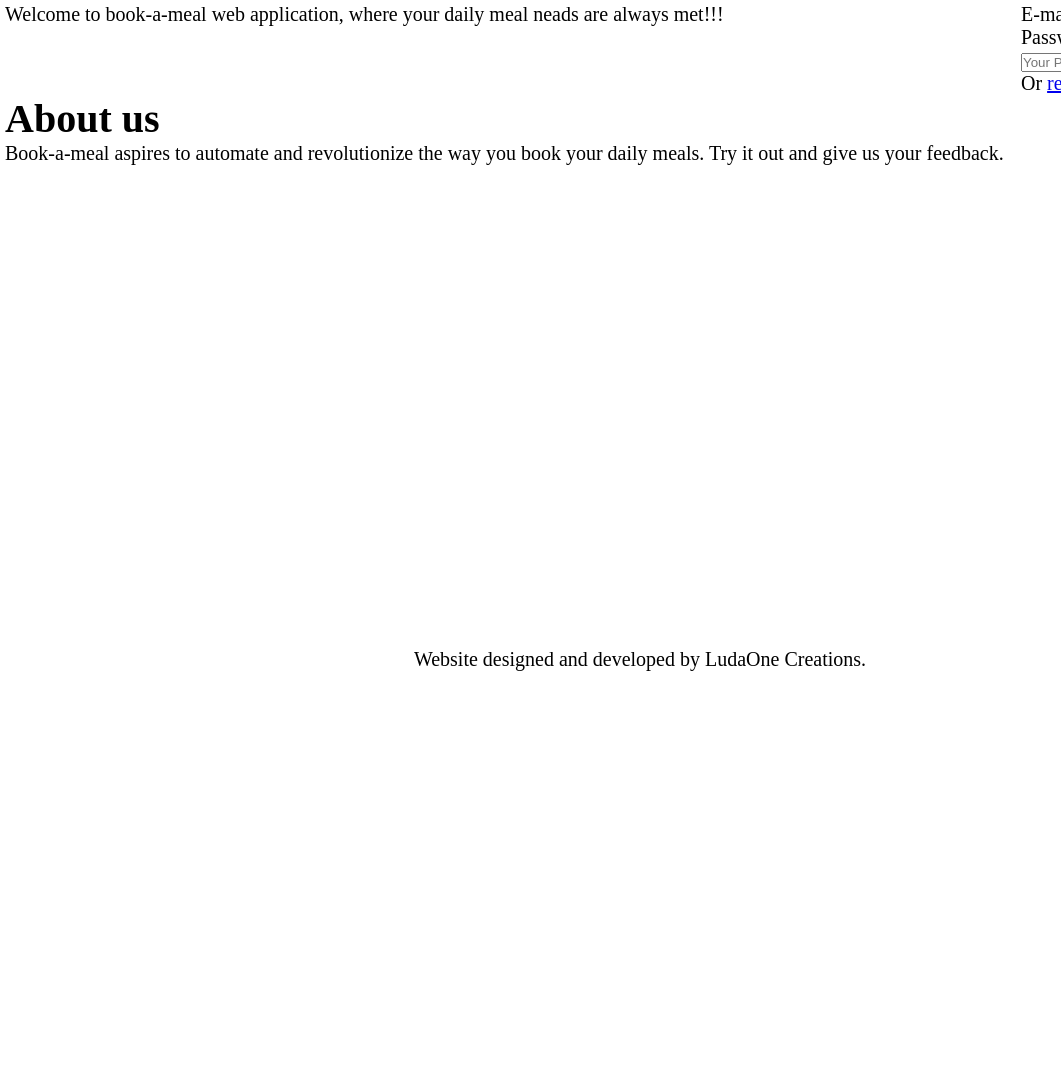
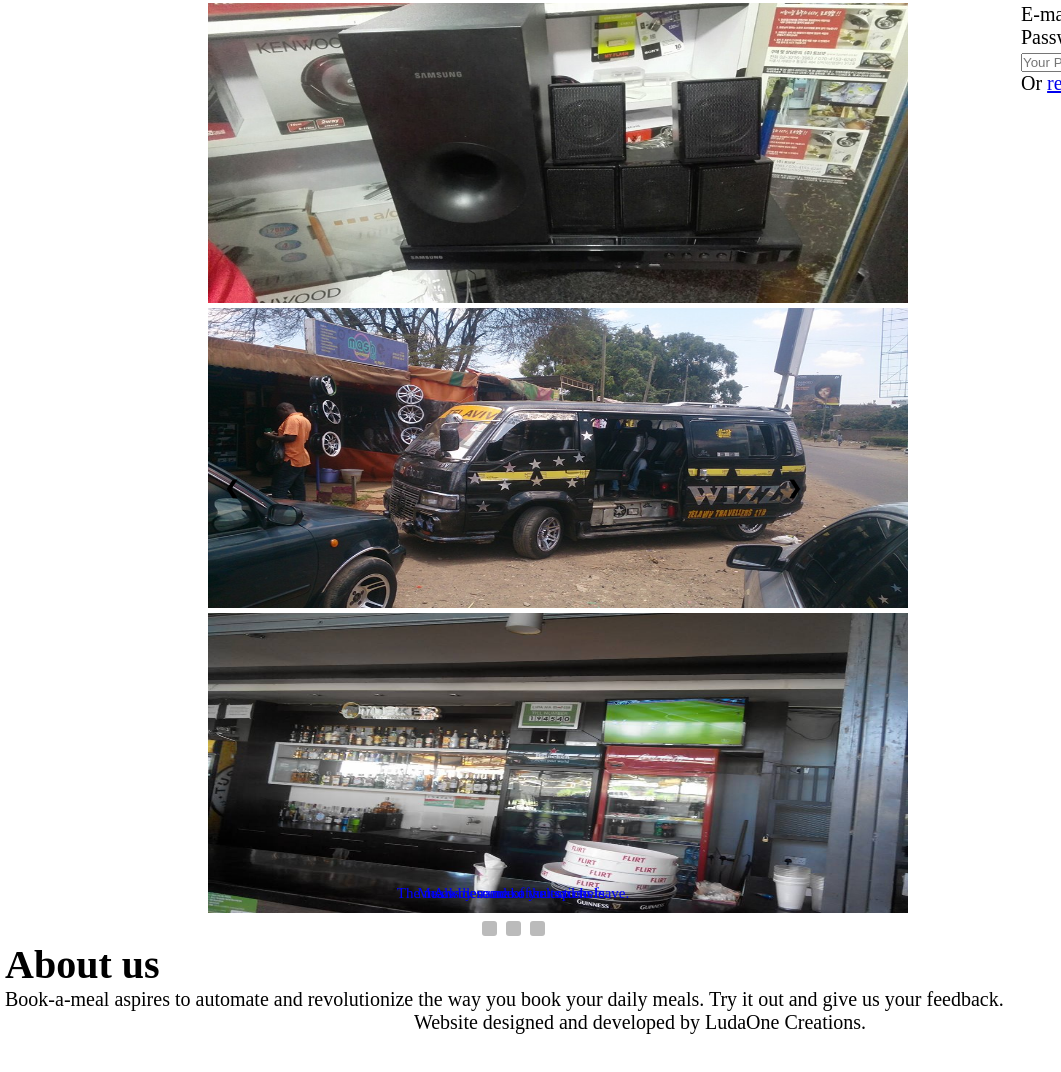
Before and after one commit to luqee/book-a-meal, a plain HTML site: page index.html in a window 1280 px wide. Shown: the part 52-1124 px from the top of the page, without its empty margins (0-1061 px from the left). Before the commit the page ends 800 px from the top, so only its background shows below. Drawn offline with Linux system fonts and the light colour scheme.

Commit message:
Add markup and styling for the carousel

```diff
--- a/UI/css/main.css
+++ b/UI/css/main.css
@@ -60,6 +60,85 @@ div#landing div#banner{
 div#landing div#login{
   flex-basis: 20%;
 }
+/* Slideshow style */
+.slideshow-container {
+  width: 60%;
+  position: relative;
+  margin: auto;
+}
+.mySlides {
+    /* display: none; */
+}
+.mySlides img{
+    width: 700px;
+    height: 300px;
+}
+/* Caption text */
+.text {
+  color: blue;
+  font-size: 15px;
+  padding: 8px 12px;
+  position: absolute;
+  bottom: 8px;
+  width: 100%;
+  text-align: center;
+}
+
+/* The dots/bullets/indicators */
+.dot {
+  cursor: pointer;
+  height: 15px;
+  width: 15px;
+  margin: 0 2px;
+  background-color: #bbb;
+  border-radius: 20%;
+  display: inline-block;
+  transition: background-color 0.6s ease;
+}
+.active, .dot:hover {
+  background-color: #717171;
+}
+
+/* Fading animation */
+.fade {
+  -webkit-animation-name: fade;
+  -webkit-animation-duration: 1.5s;
+  animation-name: fade;
+  animation-duration: 1.5s;
+}
+
+@-webkit-keyframes fade {
+  from {opacity: .4}
+  to {opacity: 1}
+}
+
+@keyframes fade {
+  from {opacity: .4}
+  to {opacity: 1}
+}
+
+.prev, .next {
+  cursor: pointer;
+  position: absolute;
+  top: 50%;
+  width: auto;
+  /* margin-top: -22px; */
+  padding: 16px;
+  font-weight: bold;
+  font-size: 18px;
+  /* transition: 0.6s ease; */
+  border-radius: 0 3px 3px 0;
+}
+
+.next {
+  right: 0;
+  border-radius: 3px 0 0 3px;
+}
+
+/* On hover, add a black background color with a little bit see-through */
+.prev:hover, .next:hover {
+  background-color: rgba(0,0,0,0.8);
+}
 
 /* forms */
 .form-holder {
--- a/index.html
+++ b/index.html
@@ -21,10 +21,34 @@
         <div class="content">
             <div id="landing">
                 <div id="banner">
-                    <p>Welcome to book-a-meal web application, where your daily meal neads are always met!!!</p>
+                    <div class="slideshow-container">
+                      <div class="mySlides fade">
+                        <img src="./UI/img/chef.jpg" />
+                        <div class="text">Meals by some of the top chefs.</div>
+                      </div>
+
+                      <div class="mySlides fade">
+                        <img src="./UI/img/diner.jpg" />
+                        <div class="text">The meals here make you sad to leave.</div>
+                      </div>
+
+                      <div class="mySlides fade">
+                        <img src="./UI/img/food.jpg" />
+                        <div class="text">A wide rande of selections</div>
+                      </div>
+
+                      <!-- Next and previous buttons -->
+                      <a class="prev">&#10094;</a>
+                      <a class="next">&#10095;</a>
+                    </div>
+                    <div style="text-align:center">
+                      <span class="dot" ></span>
+                      <span class="dot" ></span>
+                      <span class="dot" ></span>
+                    </div>
                 </div>
                 <div id="login">
-                    <form id="login-form" action="index.html" method="post">
+                    <form id="login-form">
                         <label for="email">E-mail :<input type="text" name="email" placeholder="E-mail address"></label>
                         <label for="password">Password :<input type="password" name="password" placeholder="Your Password"></label>
                         <button id="btn-login">Login</button><br>
```
Also changed, not shown: UI/img/chef.jpg (added), UI/img/diner.jpg (added), UI/img/food.jpg (added).
